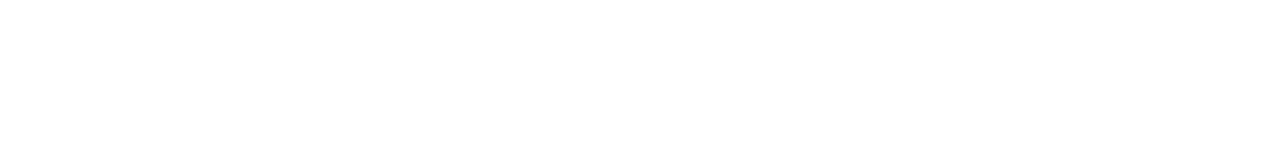
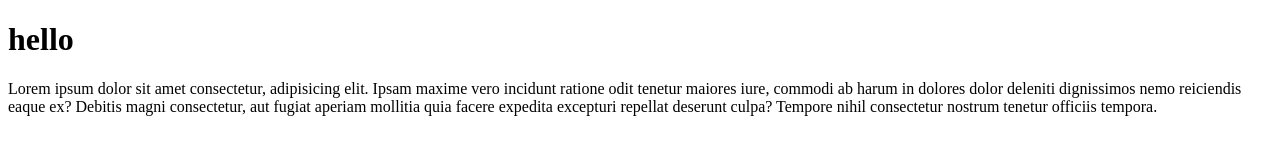
Before and after one commit to Bekzod-Niyozov/my-work, a plain HTML site: page index.html in a window 1280 px wide. Drawn offline with Linux system fonts and the light colour scheme.

Commit message:
modified index.html

```diff
--- a/index.html
+++ b/index.html
@@ -7,6 +7,7 @@
     <title>Document</title>
 </head>
 <body>
-
+    <h1>hello</h1>
+    <p>Lorem ipsum dolor sit amet consectetur, adipisicing elit. Ipsam maxime vero incidunt ratione odit tenetur maiores iure, commodi ab harum in dolores dolor deleniti dignissimos nemo reiciendis eaque ex? Debitis magni consectetur, aut fugiat aperiam mollitia quia facere expedita excepturi repellat deserunt culpa? Tempore nihil consectetur nostrum tenetur officiis tempora.</p>
 </body>
 </html>
```
